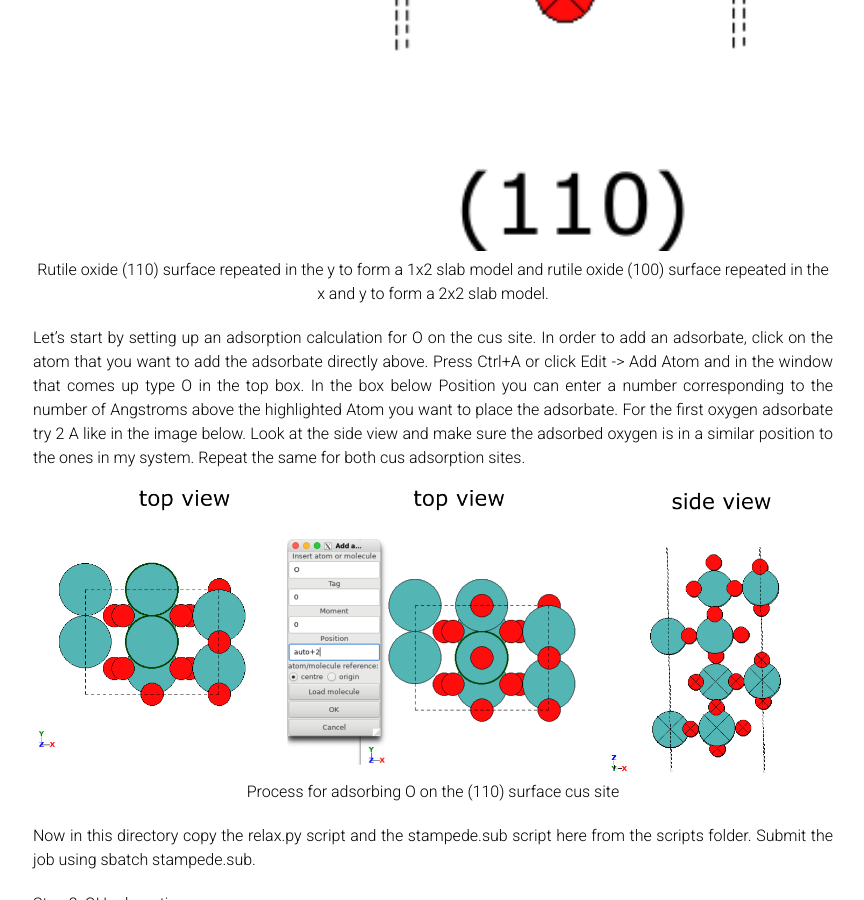
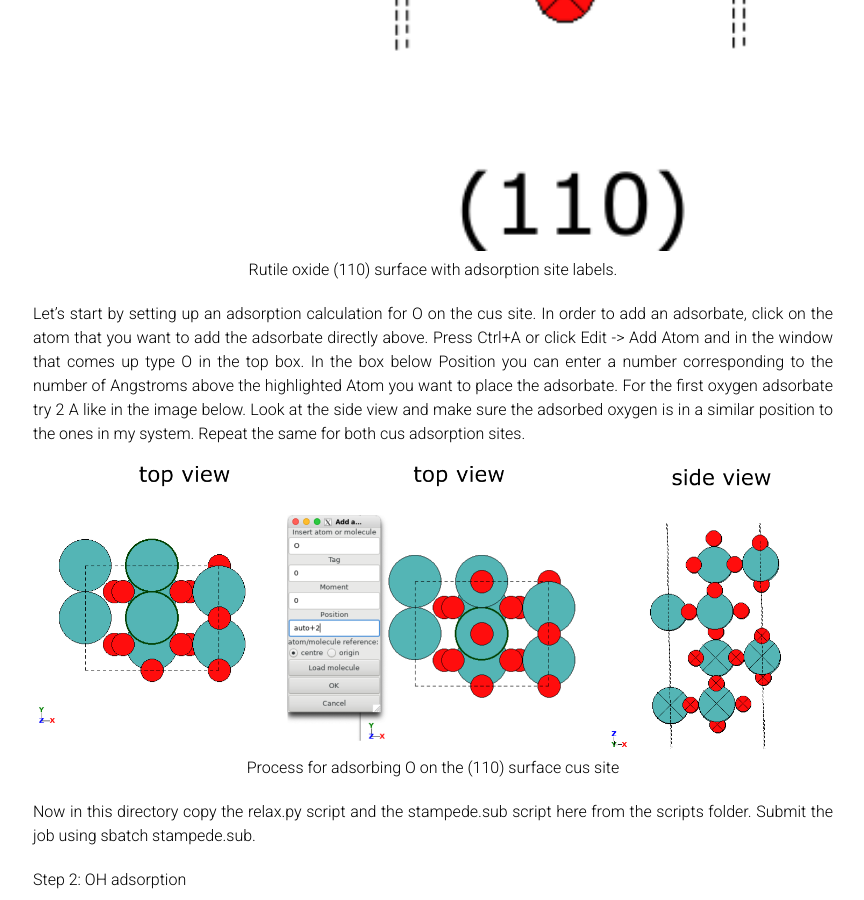
Before and after one commit to UPennCBE544/2023.github.io, a Jekyll site: the page built from ProjectDescription.md, in a window 1280 px wide and 900 px high, scrolled down 15475 px. Shown: the whole window, without its empty margins (207-1071 px from the left). Built offline with Jekyll 4.4.1, drawn with Linux system fonts in a browser that asks for light colours; our own code applies the rules of GitHub Pages for plain Markdown files.

Commit message:
Update ProjectDescription.md

```diff
--- a/ProjectDescription.md
+++ b/ProjectDescription.md
@@ -286,7 +286,7 @@ Rutile oxide (110) surface repeated in the y to form a 1x2 slab model and rutile
 Now we want to set up and run relaxations for O and OH adsorptions. It will be useful to define the different adsorption sites for the (110) surface. See the figure below for naming conventions. The surface atoms are cus metal sites and bridging oxygen atoms.
 
 <center><img src="../Images/rutile_surf_descrpt_110.png" alt="window" style="width: 800px;"/><br>
-Rutile oxide (110) surface repeated in the y to form a 1x2 slab model and rutile oxide (100) surface repeated in the x and y to form a 2x2 slab model.
+Rutile oxide (110) surface with adsorption site labels.
 </center>
 
 Let's start by setting up an adsorption calculation for O on the cus site. In order to add an adsorbate, click on the atom that you want to add the adsorbate directly above. Press Ctrl+A or click Edit -> Add Atom and in the window that comes up type O in the top box. In the box below Position you can enter a number corresponding to the number of Angstroms above the highlighted Atom you want to place the adsorbate. For the first oxygen adsorbate try 2 A like in the image below. Look at the side view and make sure the adsorbed oxygen is in a similar position to the ones in my system. Repeat the same for both cus adsorption sites.
```
